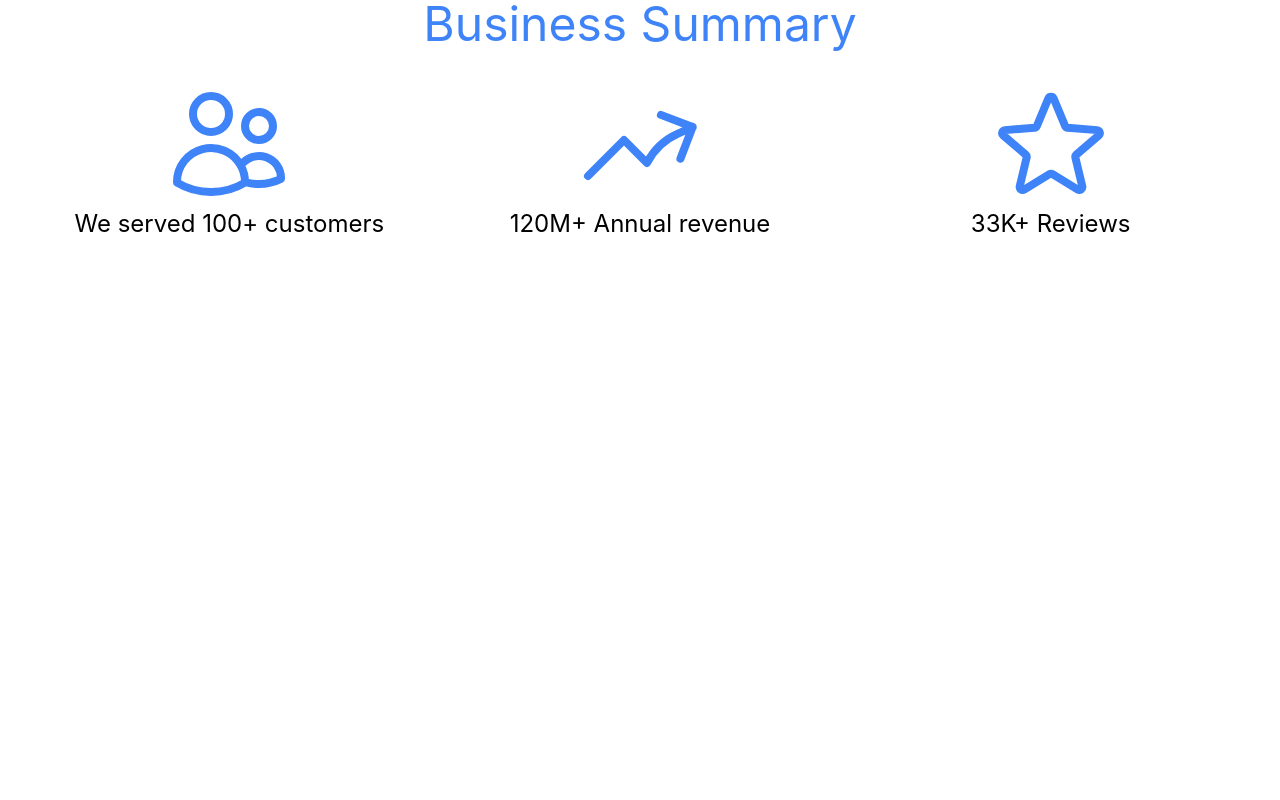
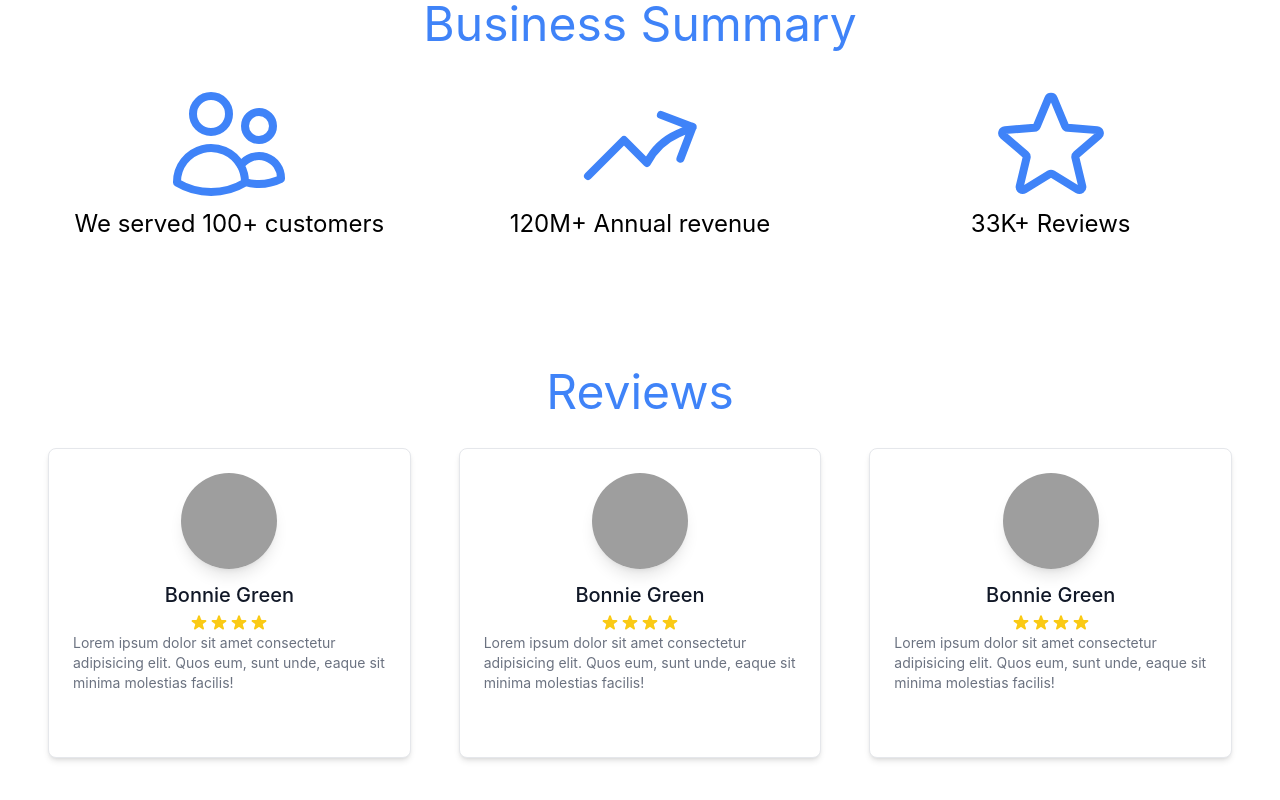
Before and after one commit to osama2kabdullah/jerp-client-side, a React (Create React App) app: page / in a window 1280 px wide. Shown: the part 2031-2831 px from the top of the page. Before the commit the page ends 2399 px from the top, so only its background shows below. Built offline with nearby package versions, Linux system fonts and the light colour scheme; grey boxes are pictures that could not be loaded.

Commit message:
review section done

```diff
--- a/src/pages/Home/header/BusinessSummary/BusinessSummary.js
+++ b/src/pages/Home/BusinessSummary/BusinessSummary.js
@@ -1,6 +1,5 @@
-import { Card } from "flowbite-react";
 import React from "react";
-import HeadTitle from "../../../shared/HeadTitle";
+import HeadTitle from "../../shared/HeadTitle";
 
 const BusinessSummary = () => {
   return (
--- a/src/pages/Home/Home.js
+++ b/src/pages/Home/Home.js
@@ -1,7 +1,8 @@
 import React from 'react';
 import Bannar from './Bannar';
-import BusinessSummary from './header/BusinessSummary/BusinessSummary';
+import BusinessSummary from './BusinessSummary/BusinessSummary';
 import Header from './header/Header';
+import Review from './Review/Review';
 import Tools from './Tools/Tools';
 
 const Home = () => {
@@ -13,6 +14,7 @@ const Home = () => {
             </div>
             <Tools></Tools>
             <BusinessSummary></BusinessSummary>
+            <Review></Review>
         </div>
     );
 };
--- /dev/null
+++ b/src/pages/Home/Review/Review.js
@@ -0,0 +1,19 @@
+import { Card, Dropdown } from "flowbite-react";
+import React from "react";
+import HeadTitle from "../../shared/HeadTitle";
+import ReviewCard from "./ReviewCard";
+
+const Review = () => {
+  return (
+    <div className="lg:mx-12 mx-8 my-32">
+      <HeadTitle>Reviews</HeadTitle>
+      <div className="grid lg:grid-cols-3 lg:gap-12 gap-8">
+        <ReviewCard></ReviewCard>
+        <ReviewCard></ReviewCard>
+        <ReviewCard></ReviewCard>
+      </div>
+    </div>
+  );
+};
+
+export default Review;
--- /dev/null
+++ b/src/pages/Home/Review/ReviewCard.js
@@ -0,0 +1,34 @@
+import { Card, Dropdown } from 'flowbite-react';
+import React from 'react';
+import ReviewStar from './ReviewStar';
+
+const ReviewCard = () => {
+    return (
+        <div className="max-w-sm">
+          <Card>
+            <div className="flex flex-col items-center pb-10">
+              <img
+                className="mb-3 h-24 w-24 rounded-full shadow-lg"
+                src="https://flowbite.com/docs/images/people/profile-picture-3.jpg"
+                alt="Bonnieimage"
+              />
+              <h5 className="mb-1 text-xl font-medium text-gray-900 dark:text-white">
+                Bonnie Green
+              </h5>
+              <div className='flex'>
+              <ReviewStar></ReviewStar>
+              <ReviewStar></ReviewStar>
+              <ReviewStar></ReviewStar>
+              <ReviewStar></ReviewStar>
+              </div>
+
+              <span className="text-sm text-gray-500 dark:text-gray-400">
+                Lorem ipsum dolor sit amet consectetur adipisicing elit. Quos eum, sunt unde, eaque sit minima molestias facilis!
+              </span>
+            </div>
+          </Card>
+        </div>
+    );
+};
+
+export default ReviewCard;
--- /dev/null
+++ b/src/pages/Home/Review/ReviewStar.js
@@ -0,0 +1,16 @@
+import React from 'react';
+
+const ReviewStar = () => {
+    return (
+        <svg
+        className="h-5 w-5 text-yellow-300"
+        fill="currentColor"
+        viewBox="0 0 20 20"
+        xmlns="http://www.w3.org/2000/svg"
+      >
+        <path d="M9.049 2.927c.3-.921 1.603-.921 1.902 0l1.07 3.292a1 1 0 00.95.69h3.462c.969 0 1.371 1.24.588 1.81l-2.8 2.034a1 1 0 00-.364 1.118l1.07 3.292c.3.921-.755 1.688-1.54 1.118l-2.8-2.034a1 1 0 00-1.175 0l-2.8 2.034c-.784.57-1.838-.197-1.539-1.118l1.07-3.292a1 1 0 00-.364-1.118L2.98 8.72c-.783-.57-.38-1.81.588-1.81h3.461a1 1 0 00.951-.69l1.07-3.292z" />
+      </svg>
+    );
+};
+
+export default ReviewStar;
```
